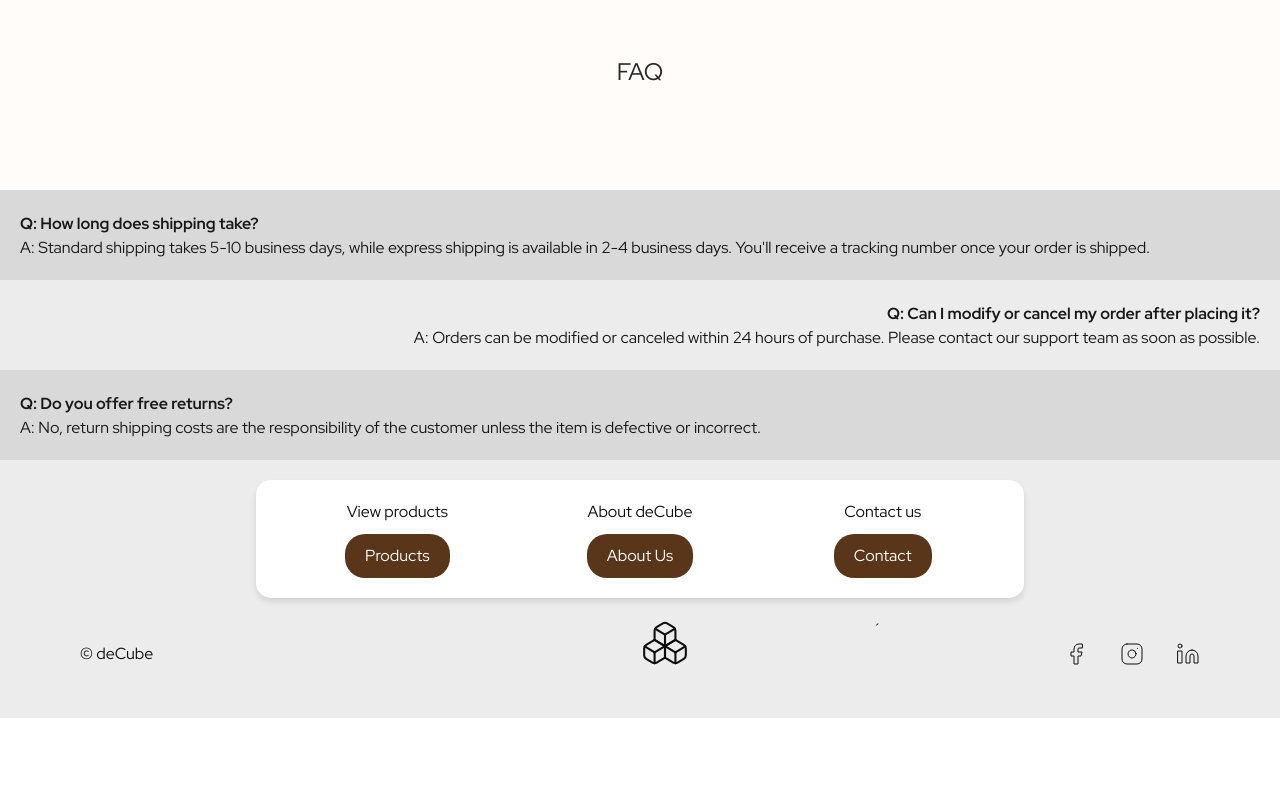
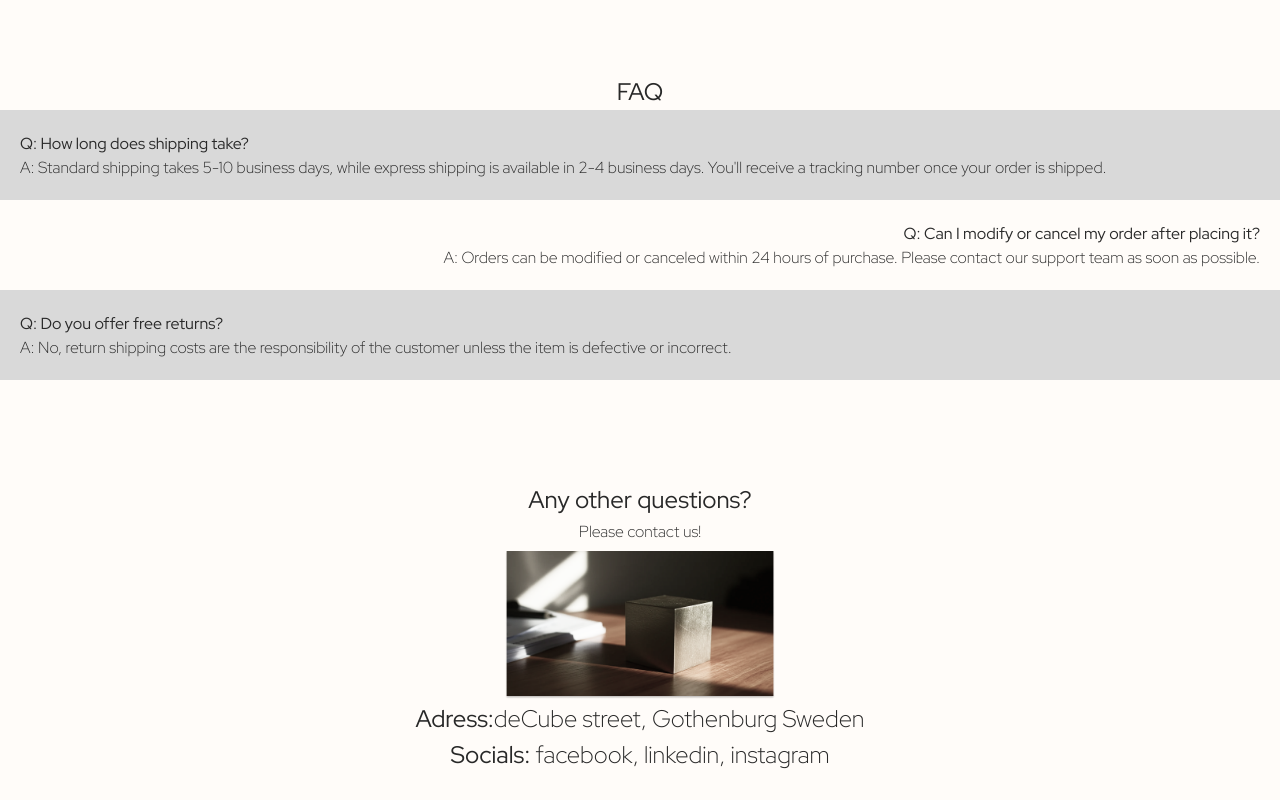
Before and after one commit to HermanNoren/DATX11-Traditional-Website, a Next.js app: page /contactpage in a window 1280 px wide. Shown: the part 640-1440 px from the top of the page. Before the commit the page ends 1358 px from the top, so only its background shows below. Built offline with nearby package versions, Linux system fonts and the light colour scheme.

Commit message:
Added all text and images, stills need to fix details

```diff
--- a/src/app/contactpage/contactpage.css
+++ b/src/app/contactpage/contactpage.css
@@ -1,7 +1,6 @@
 .contactpage {
   display: flex;
   flex-direction: column;
-
   background-color: rgb(255, 252, 249);
 }
 
@@ -36,14 +35,6 @@
   margin-top: 30px;
 }
 
-.image-container {
-  display: flex;
-  justify-content: space-between;
-  /* Places images at opposite ends */
-  align-items: center;
-  /* Aligns them vertically */
-  width: 100%;
-}
 
 .contact-sections {
   display: flex;
@@ -52,50 +43,6 @@
   gap: auto; /* Adds space between elements */
 }
 
-
-.square {
-  position: absolute; /* Position the square in front of the background images */
-  top: 90%; /* Centers the square vertically */
-  left: 30%; /* Centers the square horizontally */
-  transform: translate(-50%, -50%); /* Ensures exact centering */
-  width: 350px; /* Width of the square */
-  height: 350px; /* Height of the square */
-  background-color: #d9d9d9; /* Semi-transparent square color */
-  color: rgb(40, 40, 40); /* Text color */
-
-  font-size: 16px; /* Text size */
-  text-align: center; /* Text alignment */
-  border-radius: 10px; /* Optional: Rounded corners */
-
-  display: flex; /* Enables flexbox */
-  flex-direction: column; /* Stacks content vertically */
-  justify-content: center; /* Centers text vertically */
-  align-items: center; /* Centers text horizontally */
-}
-
-.contact-decube-title {
-  text-align: center; /* Centers the text */
-  position: absolute; /* Positions it separately from the square */
-  top: 55%; /* Adjust this value to move it above the square */
-  left: 30%; /* Align with the square */
-  transform: translate(-50%, -50%); /* Ensures centering */
-  width: 350px; /* Same width as the square */
-  font-size: 2rem; /* Adjust size as needed */
-  font-weight: normal;
-  color: black;
-}
-
-.contact-subtitle {
-  text-align: center; /* Centers the text */
-  position: absolute; /* Positions it separately from the square */
-  top: 60%; /* Adjust this value to move it above the square */
-  left: 30%; /* Align with the square */
-  transform: translate(-50%, -50%); /* Ensures centering */
-  width: 350px; /* Same width as the square */
-  font-size: 1.5rem;
-  font-weight: normal;
-  color: rgb(40, 40, 40);
-}
 
 .info {
   display: flex;
@@ -114,16 +61,29 @@
   margin-top: 2px; /* Slight spacing */
 }
 
+
 .FAQ-text-L {
   display: block; /* Ensures the text appears immediately below the label */
   margin-top: 2px; /* Slight spacing */
   text-align: left;
+  font-size: 1rem;
+  color: rgb(40, 40, 40);
 }
 
 .FAQ-text-R {
   display: block; /* Ensures the text appears immediately below the label */
   margin-top: 2px; /* Slight spacing */
   text-align: right;
+  font-size: 1rem;
+  color: rgb(40, 40, 40);
+}
+
+.smalltext-C {
+  display: block; /* Ensures the text appears immediately below the label */
+  margin-top: 2px; /* Slight spacing */
+  text-align: center;
+  font-size: 1rem;
+  color: rgb(40, 40, 40);
 }
 
 .containerA {
@@ -134,6 +94,13 @@
 
 .containerB {
   width: 100%;
-  background-color: #ececec;
+  background-color: rgb(255, 252, 249);
   padding: 20px;
 }
+
+.contactimage {
+  display: block; /* Makes sure margin auto works */
+  margin: 7px auto 0; /* Centers horizontally */
+  width: 270px;
+  height: auto;
+}
--- a/src/app/contactpage/page.tsx
+++ b/src/app/contactpage/page.tsx
@@ -4,7 +4,7 @@ function Contactpage() {
   return (
     <div className="contactpage">
       <div className="header"></div>
-      <h1 className="contact-title">- Contact -</h1>
+      <h1 className="contact-title mb-5">- Contact -</h1>
       <p className="contact-text">Customer Service opening hours & contact details<br></br>
         Monday - Friday: 08.00 - 19.00 CET <br></br>
         Weekends & public holidays: Closed<br></br>
@@ -12,12 +12,13 @@ function Contactpage() {
         <strong>Phone:</strong>  +46 123 456 789<br></br>
         <strong>Email:</strong>  deCube@deCube.com
       </p>
-      <p className="contact-text"><strong>FAQ</strong></p>
+      <h1 className="contact-text"><strong>FAQ</strong>
 
         <div className="containerA">
           <p className="FAQ-text-L"><strong>Q: How long does shipping take?</strong><br></br>A: Standard shipping takes 5-10 business days, while express shipping is available in 2-4 business days.
                     You'll receive a tracking number once your order is shipped.</p>
         </div>
+
 
         <div className="containerB">
           <p className="FAQ-text-R"><strong>Q: Can I modify or cancel my order after placing it?</strong><br></br> A: Orders can be modified or canceled within 24 hours of purchase.
@@ -28,6 +29,14 @@ function Contactpage() {
           <p className="FAQ-text-L"><strong>Q: Do you offer free returns?</strong><br></br> A: No, return shipping costs are the responsibility of the customer
                     unless the item is defective or incorrect.</p>
         </div>
+      </h1>
+
+      <h1 className="contact-text"><strong>Any other questions?</strong>
+        <p className="smalltext-C">Please contact us!</p>
+        <img src="2cube.png" alt="" className="contactimage" />
+        <p className="contact-text"><strong>Adress:</strong>deCube street,  Gothenburg Sweden<br></br>
+        <strong>Socials: </strong>  facebook, linkedin, instagram</p></h1>
+
 
     </div>
   );
```
Also changed, not shown: public/2cube.png (added). Lines whose indentation alone changed are shown as unchanged.
